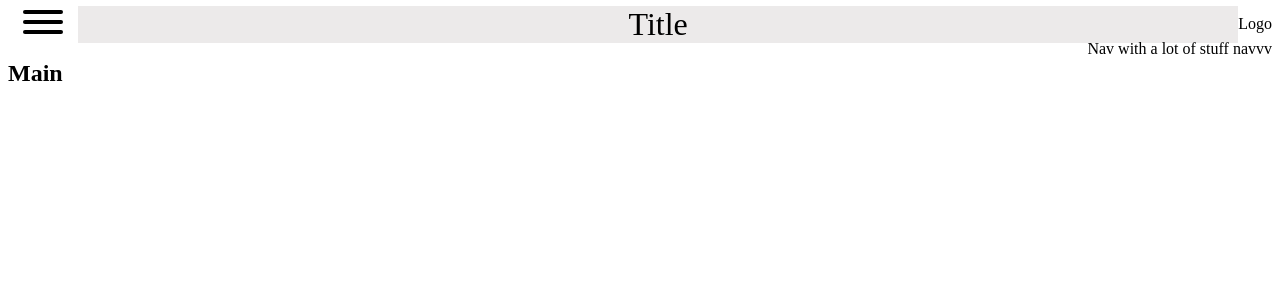
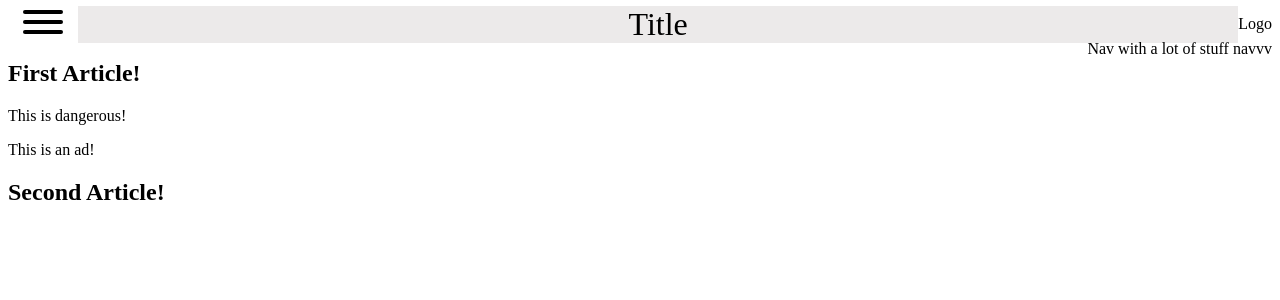
Before and after one commit to instamentality/instamentality-blog, a Next.js app: page /magazine in a window 1280 px wide. Shown: the top 300 px of the page. Built offline with nearby package versions, Linux system fonts and the light colour scheme.

Commit message:
refactoring & fleshing out articles/ads

```diff
--- /dev/null
+++ b/components/Ad.js
@@ -0,0 +1,10 @@
+import React from 'react'
+
+export default function Ad({ htmlContent }) {
+    return (
+        <article>
+            <p>This is an ad!</p>
+            <div dangerouslySetInnerHTML={{ __html: htmlContent }} />
+        </article>
+    )
+}
--- /dev/null
+++ b/components/Story.js
@@ -0,0 +1,12 @@
+import React from 'react'
+
+export default function Story({ headline, htmlContent }) {
+    return (
+        <>
+            <h1>{headline}</h1>
+            <article>
+                <div dangerouslySetInnerHTML={{ __html: htmlContent }} />
+            </article>
+        </>
+    )
+}
--- a/pages/about.js
+++ b/pages/about.js
@@ -1,12 +1,10 @@
 import React from "react";
 import Layout from "../components/Layout.js";
 
-const About = () => {
+export default function About(){
     return (
       <Layout>
           <p>This is the about page</p>
       </Layout>
       );
 }
-
-export default About;
--- a/pages/archives.js
+++ b/pages/archives.js
@@ -1,12 +1,10 @@
 import React from "react";
 import Layout from "../components/Layout.js";
 
-function Archives() {
+export default function Archives() {
 	return (
 		<Layout>
 			<p>This is the archives page</p>
 		</Layout>
 	);
 }
-
-export default Archives;
--- a/pages/contact.js
+++ b/pages/contact.js
@@ -1,12 +1,10 @@
 import React from "react";
 import Layout from "../components/Layout.js";
 
-function Contact() {
+export default function Contact() {
 	return (
 		<Layout>
 			<p>This is the contact page</p>
 		</Layout>
 	);
 }
-
-export default Contact;
--- a/pages/magazine.js
+++ b/pages/magazine.js
@@ -1,14 +1,16 @@
-import React, { useState } from "react";
-import MenuNav from "../components/MenuNav.js";
+import React, { useState } from "react"
+import MenuNav from "../components/MenuNav"
+import Story from "../components/Story"
+import Ad from "../components/Ad"
 
-const Magazine = () => {
+export default function Magazine(){
 	const [showMenu, setMenu] = useState(false)
-	const onActive = active => setMenu(active);
+	const onActive = active => setMenu(active)
 
 	const normalAreas = `"menu header header"
-							"menu main nav"`;
+							"menu main nav"`
 	const menuAreas = `"menu header header"
-						"menu main main"`;
+						"menu main main"`
 	return (
 		<>
 			<section>
@@ -23,8 +25,16 @@ const Magazine = () => {
 					navvv
 				</nav>
 				<main>
-					<h1>Main</h1>
-					<article></article>
+					<Story headline="First Article!"
+						htmlContent={`
+						<p>This is dangerous!</p>
+
+						<script>alert("DANGER")</script>
+
+						`}
+					/>
+					<Ad/>
+					<Story  headline="Second Article!"/>
 				</main>
 			</section>
 
@@ -85,4 +95,3 @@ const Magazine = () => {
 
 	);
 }
-export default Magazine;
--- a/pages/politics.js
+++ b/pages/politics.js
@@ -2,7 +2,7 @@ import React from "react";
 import Layout from "../components/Layout.js";
 import ReactMarkdown from 'react-markdown';
 
-class Politics extends React.Component{
+export default class Politics extends React.Component{
     static async getInitialProps( { req }){
     	const content = await require('../data/politics.md');
     	return { content };
@@ -17,5 +17,3 @@ class Politics extends React.Component{
     	);
     }
 }
-
-export default Politics;
```
Also changed, not shown: pages/relationships.js (+6 -10 lines), 1 other file (tests, documents, lock files or other folders).
